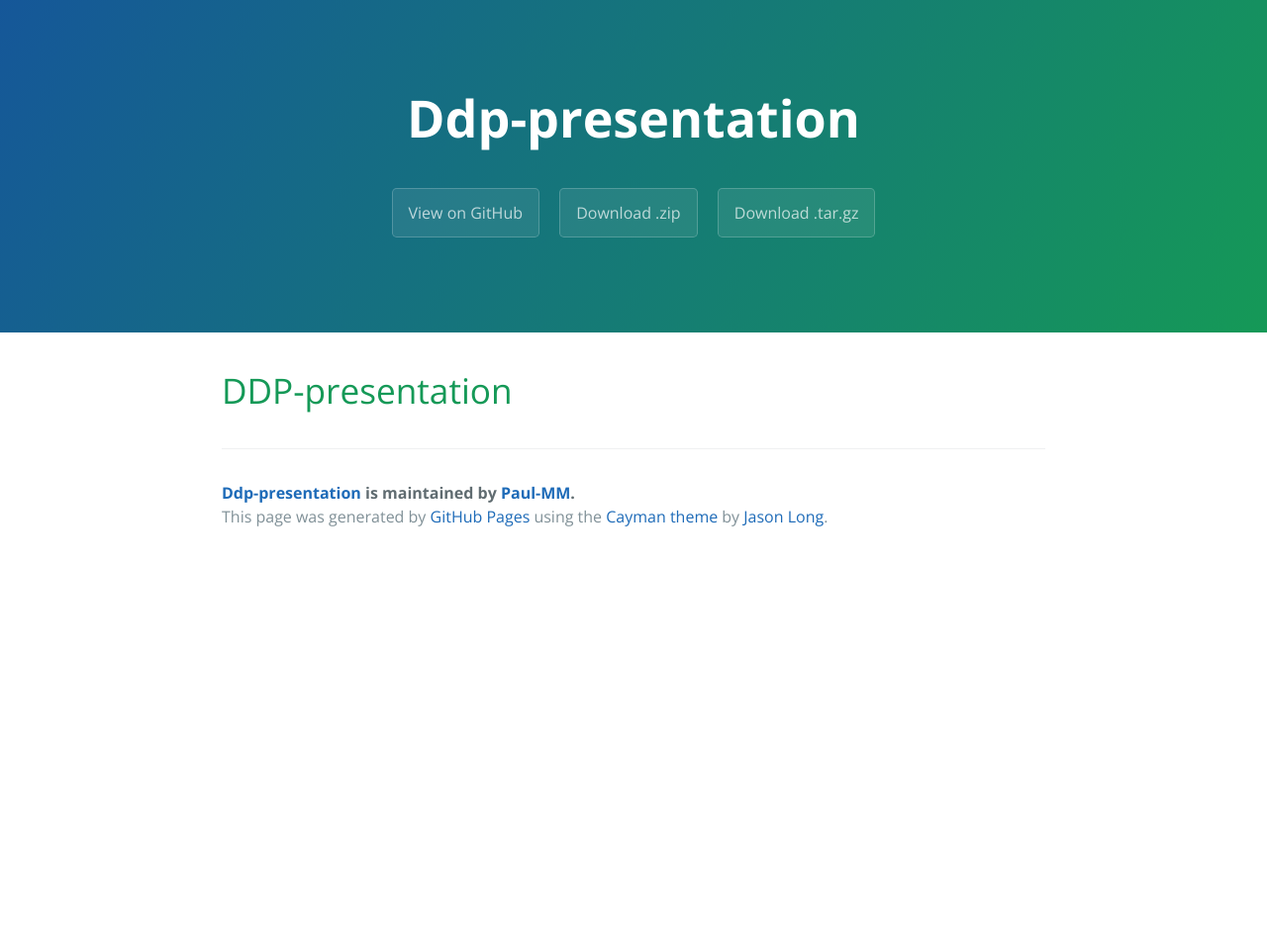
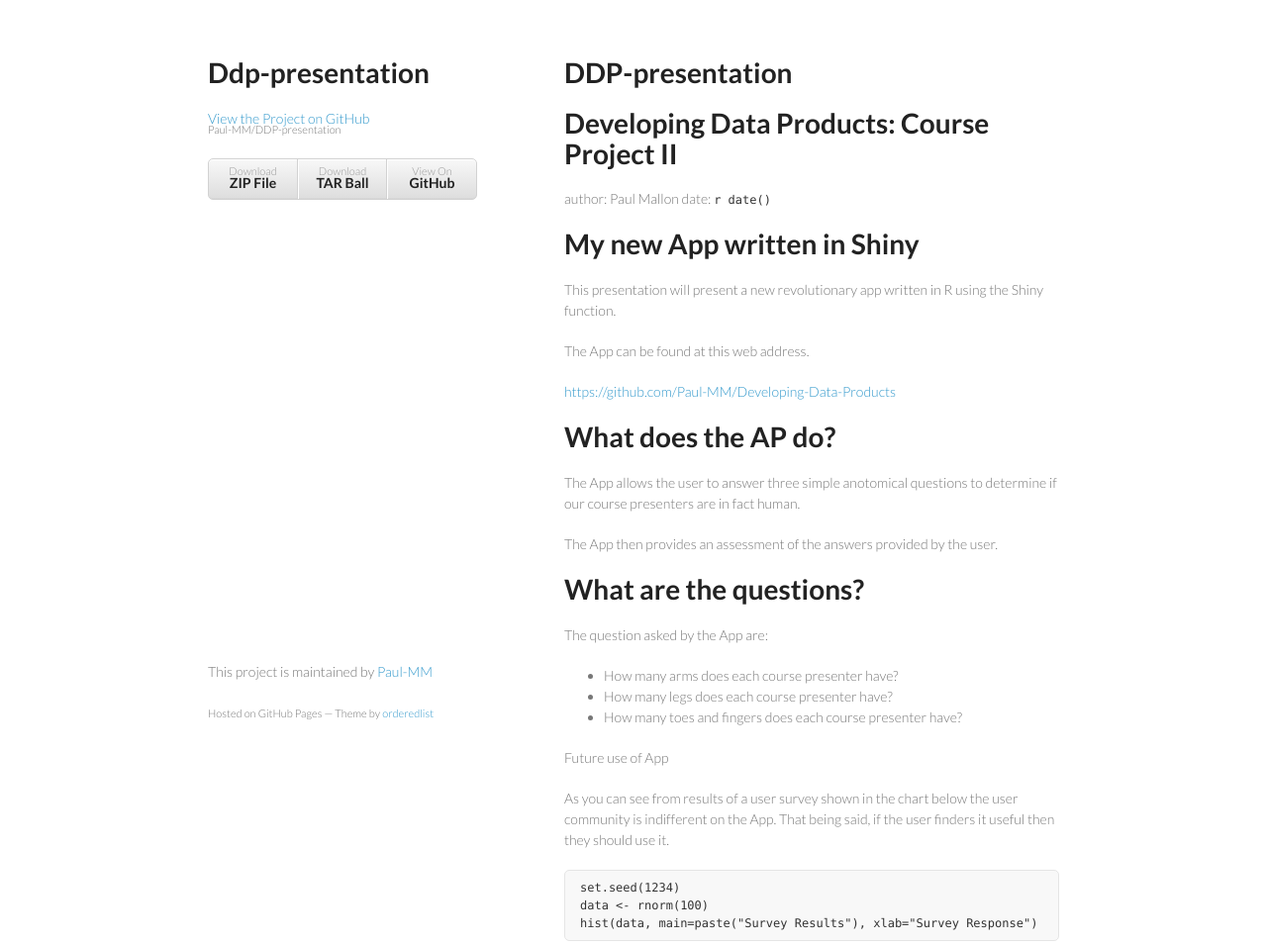
Before and after one commit to Paul-MM/DDP-presentation, a plain HTML site: page index.html in a window 1280 px wide. Shown: the whole page at 99% size. Before the commit the page ends 800 px from the top, so only its background shows below. Drawn offline with nearby package versions, Linux system fonts and the light colour scheme.

Commit message:
Create gh-pages branch via GitHub

```diff
--- a/index.html
+++ b/index.html
@@ -1,35 +1,86 @@
-<!DOCTYPE html>
-<html lang="en-us">
+<!doctype html>
+<html>
   <head>
-    <meta charset="UTF-8">
+    <meta charset="utf-8">
+    <meta http-equiv="X-UA-Compatible" content="chrome=1">
     <title>Ddp-presentation by Paul-MM</title>
-    <meta name="viewport" content="width=device-width, initial-scale=1">
-    <link rel="stylesheet" type="text/css" href="stylesheets/normalize.css" media="screen">
-    <link href='http://fonts.googleapis.com/css?family=Open+Sans:400,700' rel='stylesheet' type='text/css'>
-    <link rel="stylesheet" type="text/css" href="stylesheets/stylesheet.css" media="screen">
-    <link rel="stylesheet" type="text/css" href="stylesheets/github-light.css" media="screen">
+
+    <link rel="stylesheet" href="stylesheets/styles.css">
+    <link rel="stylesheet" href="stylesheets/github-light.css">
+    <meta name="viewport" content="width=device-width, initial-scale=1, user-scalable=no">
+    <!--[if lt IE 9]>
+    <script src="//html5shiv.googlecode.com/svn/trunk/html5.js"></script>
+    <![endif]-->
   </head>
   <body>
-    <section class="page-header">
-      <h1 class="project-name">Ddp-presentation</h1>
-      <h2 class="project-tagline"></h2>
-      <a href="https://github.com/Paul-MM/DDP-presentation" class="btn">View on GitHub</a>
-      <a href="https://github.com/Paul-MM/DDP-presentation/zipball/master" class="btn">Download .zip</a>
-      <a href="https://github.com/Paul-MM/DDP-presentation/tarball/master" class="btn">Download .tar.gz</a>
-    </section>
+    <div class="wrapper">
+      <header>
+        <h1>Ddp-presentation</h1>
+        <p></p>
 
-    <section class="main-content">
-      <h1>
+        <p class="view"><a href="https://github.com/Paul-MM/DDP-presentation">View the Project on GitHub <small>Paul-MM/DDP-presentation</small></a></p>
+
+
+        <ul>
+          <li><a href="https://github.com/Paul-MM/DDP-presentation/zipball/master">Download <strong>ZIP File</strong></a></li>
+          <li><a href="https://github.com/Paul-MM/DDP-presentation/tarball/master">Download <strong>TAR Ball</strong></a></li>
+          <li><a href="https://github.com/Paul-MM/DDP-presentation">View On <strong>GitHub</strong></a></li>
+        </ul>
+      </header>
+      <section>
+        <h1>
 <a id="ddp-presentation" class="anchor" href="#ddp-presentation" aria-hidden="true"><span class="octicon octicon-link"></span></a>DDP-presentation</h1>
 
-      <footer class="site-footer">
-        <span class="site-footer-owner"><a href="https://github.com/Paul-MM/DDP-presentation">Ddp-presentation</a> is maintained by <a href="https://github.com/Paul-MM">Paul-MM</a>.</span>
+<h1>
+<a id="developing-data-products-course-project-ii" class="anchor" href="#developing-data-products-course-project-ii" aria-hidden="true"><span class="octicon octicon-link"></span></a>Developing Data Products: Course Project II</h1>
 
-        <span class="site-footer-credits">This page was generated by <a href="https://pages.github.com">GitHub Pages</a> using the <a href="https://github.com/jasonlong/cayman-theme">Cayman theme</a> by <a href="https://twitter.com/jasonlong">Jason Long</a>.</span>
+<p>author: Paul Mallon
+date: <code>r date()</code></p>
+
+<h1>
+<a id="my-new-app-written-in-shiny" class="anchor" href="#my-new-app-written-in-shiny" aria-hidden="true"><span class="octicon octicon-link"></span></a>My new App written in Shiny</h1>
+
+<p>This presentation will present a new revolutionary app written in R using the Shiny function.</p>
+
+<p>The App can be found at this web address.</p>
+
+<p><a href="https://github.com/Paul-MM/Developing-Data-Products">https://github.com/Paul-MM/Developing-Data-Products</a></p>
+
+<h1>
+<a id="what-does-the-ap-do" class="anchor" href="#what-does-the-ap-do" aria-hidden="true"><span class="octicon octicon-link"></span></a>What does the AP do?</h1>
+
+<p>The App allows the user to answer three simple anotomical questions to determine if our course presenters are in fact human.</p>
+
+<p>The App then provides an assessment of the answers provided by the user.</p>
+
+<h1>
+<a id="what-are-the-questions" class="anchor" href="#what-are-the-questions" aria-hidden="true"><span class="octicon octicon-link"></span></a>What are the questions?</h1>
+
+<p>The question asked by the App are:</p>
+
+<ul>
+<li>How many arms does each course presenter have?</li>
+<li>How many legs does each course presenter have?</li>
+<li>How many toes and fingers does each course presenter have?</li>
+</ul>
+
+<h1></h1>
+
+<p>Future use of App</p>
+
+<p>As you can see from results of a user survey shown in the chart below the user community is indifferent on the App. That being said, if the user finders it useful then they should use it.</p>
+
+<pre lang="r,"><code>set.seed(1234)
+data &lt;- rnorm(100)
+hist(data, main=paste("Survey Results"), xlab="Survey Response")
+</code></pre>
+      </section>
+      <footer>
+        <p>This project is maintained by <a href="https://github.com/Paul-MM">Paul-MM</a></p>
+        <p><small>Hosted on GitHub Pages &mdash; Theme by <a href="https://github.com/orderedlist">orderedlist</a></small></p>
       </footer>
-
-    </section>
-
+    </div>
+    <script src="javascripts/scale.fix.js"></script>
 
   </body>
 </html>
```
Also changed, not shown: params.json (+1 -1 lines).
